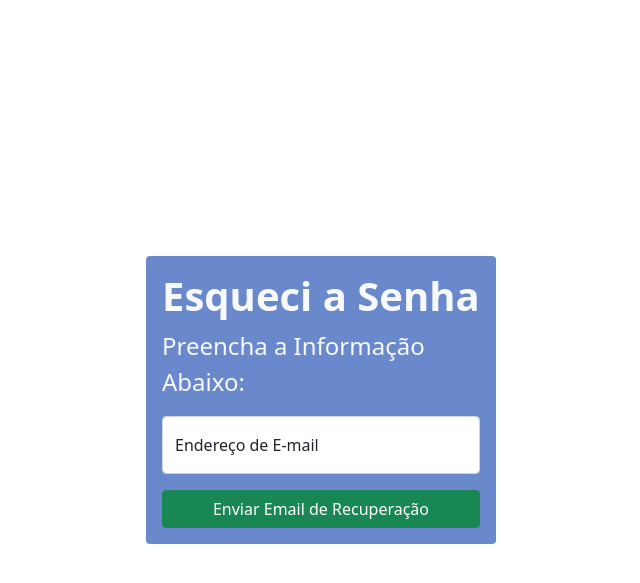
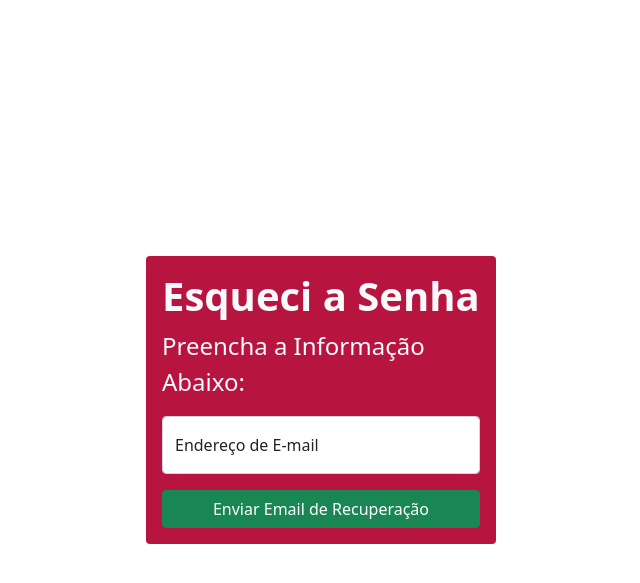
Before and after one commit to Manuibr/LOGIN, a PHP site: page /public/pages/recuperar.html in a window 1280 px wide. Shown: the top 583 px of the page, without its empty margins (319-959 px from the left). Run offline with PHP 8.4, Linux system fonts and the light colour scheme.

Commit message:
include nos links do site

```diff
--- a/public/pages/login.html
+++ b/public/pages/login.html
@@ -44,7 +44,7 @@
                         <a class="text-light" href="cadastro.html">Cadastre-se</a>
                     </div>
                     <div>
-                        <a class="text-light" href="">Esqueceu a Senha?</a>
+                        <a class="text-light" href="recuperar.html">Esqueceu a Senha?</a>
                     </div>
                 </div>
                 <div id="submit-input">
--- a/public/styles/cadastro.scss
+++ b/public/styles/cadastro.scss
@@ -1,4 +1,4 @@
 #content {
     width: 350px;
-    background: #6a89cc !important;
+    background-color: #b71540 !important;
 }
--- a/public/styles/senharecuperar.css
+++ b/public/styles/senharecuperar.css
@@ -1,4 +1,4 @@
 #content {
     width: 350px;
-    background: #6a89cc;
+    background-color: #b71540 !important;
   }
```
